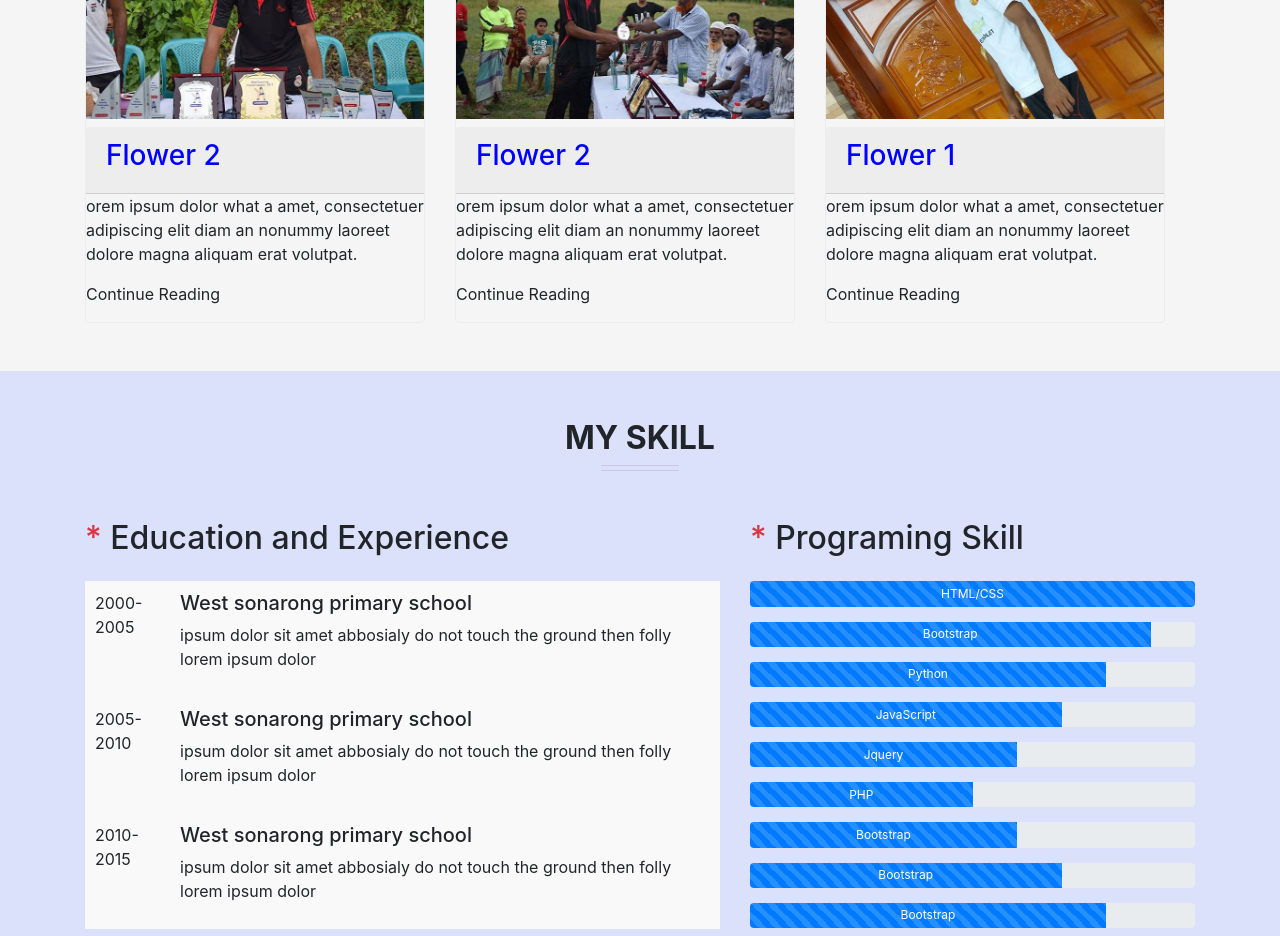
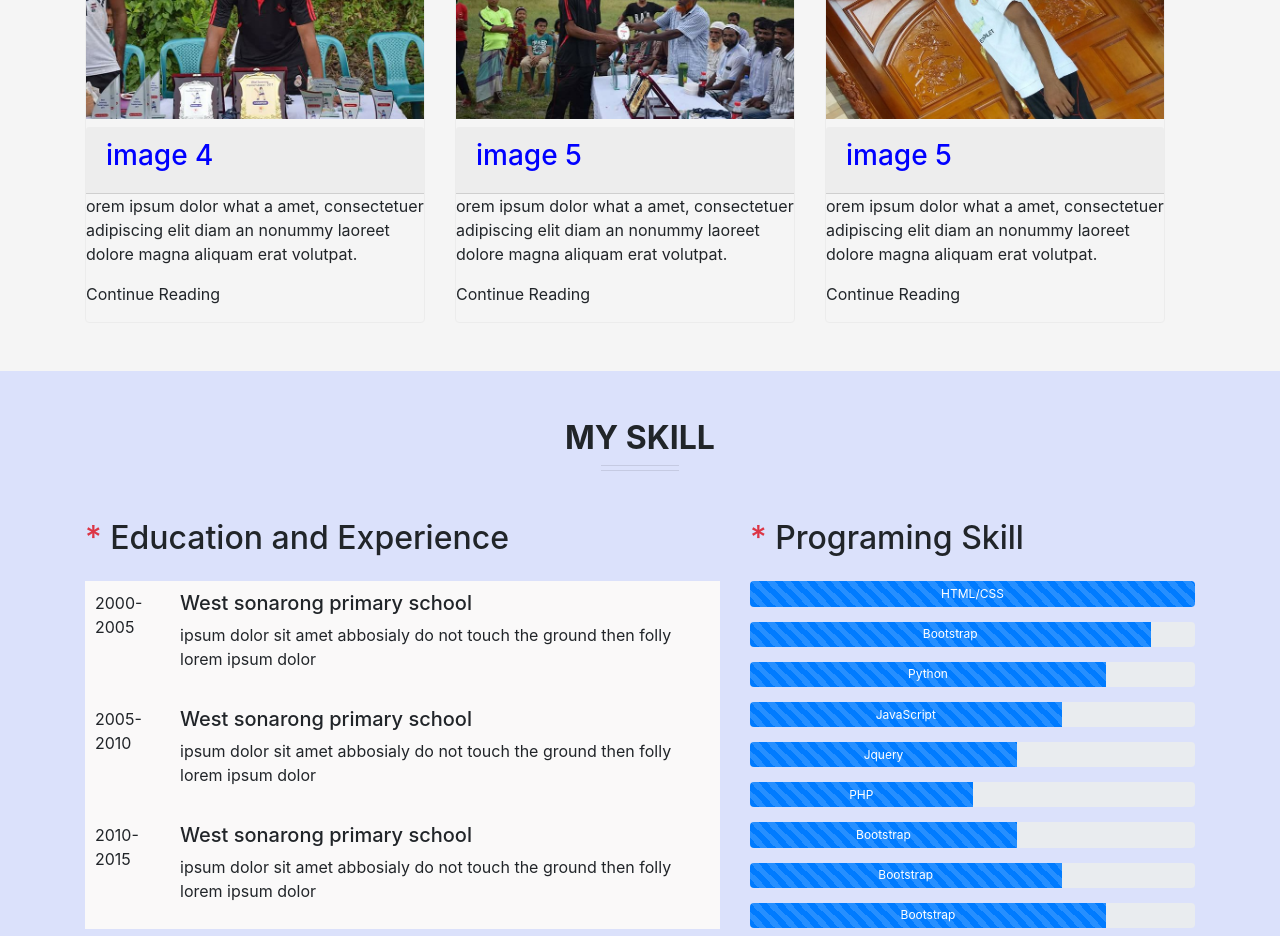
Before and after one commit to minhaj372/blog, a plain HTML site: page index.html in a window 1280 px wide. Shown: the part 3840-4776 px from the top of the page. Drawn offline with Linux system fonts and the light colour scheme.

Commit message:
Update index.html

```diff
--- a/index.html
+++ b/index.html
@@ -444,7 +444,7 @@
             </div>
             <div class="card-block pt-2">
               <div class="card-header">
-                <h3>Flower 1</h3>
+                <h3>image 1</h3>
               </div>
               <div class="card-text">
                 <p>orem ipsum dolor what a amet, consectetuer adipiscing elit diam an nonummy laoreet dolore magna aliquam erat volutpat.</p>
@@ -460,7 +460,7 @@
             </div>
             <div class="card-block pt-2">
               <div class="card-header">
-                <h3>Flower 1</h3>
+                <h3>image 2</h3>
               </div>
               <div class="card-text">
                 <p>orem ipsum dolor what a amet, consectetuer adipiscing elit diam an nonummy laoreet dolore magna aliquam erat volutpat.</p>
@@ -476,7 +476,7 @@
             </div>
             <div class="card-block pt-2">
               <div class="card-header">
-                <h3>Flower 4</h3>
+                <h3>image 3</h3>
               </div>
               <div class="card-text">
                 <p>orem ipsum dolor what a amet, consectetuer adipiscing elit diam an nonummy laoreet dolore magna aliquam erat volutpat.</p>
@@ -495,7 +495,7 @@
             </div>
             <div class="card-block pt-2">
               <div class="card-header">
-                <h3>Flower 2</h3>
+                <h3>image 4</h3>
               </div>
               <div class="card-text">
                 <p>orem ipsum dolor what a amet, consectetuer adipiscing elit diam an nonummy laoreet dolore magna aliquam erat volutpat.</p>
@@ -511,7 +511,7 @@
             </div>
             <div class="card-block pt-2">
               <div class="card-header">
-                <h3>Flower 2</h3>
+                <h3>image 5</h3>
               </div>
               <div class="card-text">
                 <p>orem ipsum dolor what a amet, consectetuer adipiscing elit diam an nonummy laoreet dolore magna aliquam erat volutpat.</p>
@@ -527,7 +527,7 @@
             </div>
             <div class="card-block pt-2">
               <div class="card-header">
-                <h3>Flower 1</h3>
+                <h3>image 5</h3>
               </div>
               <div class="card-text">
                 <p>orem ipsum dolor what a amet, consectetuer adipiscing elit diam an nonummy laoreet dolore magna aliquam erat volutpat.</p>
```
